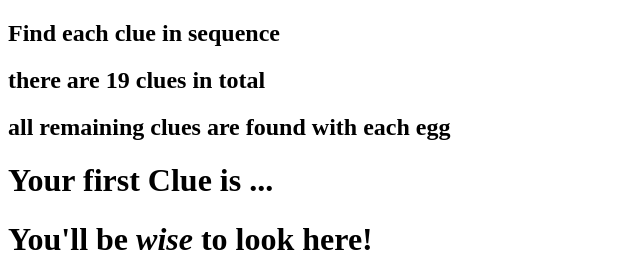
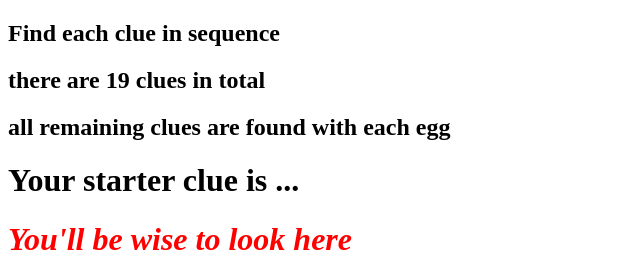
Before and after one commit to samfranklin/egg-hunt-2020, a plain HTML site: page page1.html in a window 1280 px wide. Shown: the top 276 px of the page, without its empty margins (0-640 px from the left). Drawn offline with Linux system fonts and the light colour scheme.

Commit message:
modded page1

```diff
--- a/page1.html
+++ b/page1.html
@@ -6,8 +6,9 @@
 <h2>there are 19 clues in total</h2>
 <h2>all remaining clues are found with each egg</h2>
 
-<h1>Your first Clue is ... </h1>
-<h1>You'll be <i>wise</i> to look here!</h1>
+<h1>Your starter clue is ... </h1>
+<h1 style="color:red;"><i>You'll be wise to look here</i></h1>
+
 <h2>good hunting!</h2>
 <iframe src="https://giphy.com/embed/Qw4X3FGaZ6y9cLu1EwE" width="480" height="305" frameBorder="0" class="giphy-embed" allowFullScreen></iframe><p><a href="https://giphy.com/gifs/simpsons-easter-egg-Qw4X3FGaZ6y9cLu1EwE">via GIPHY</a></p>
 </body>
```
